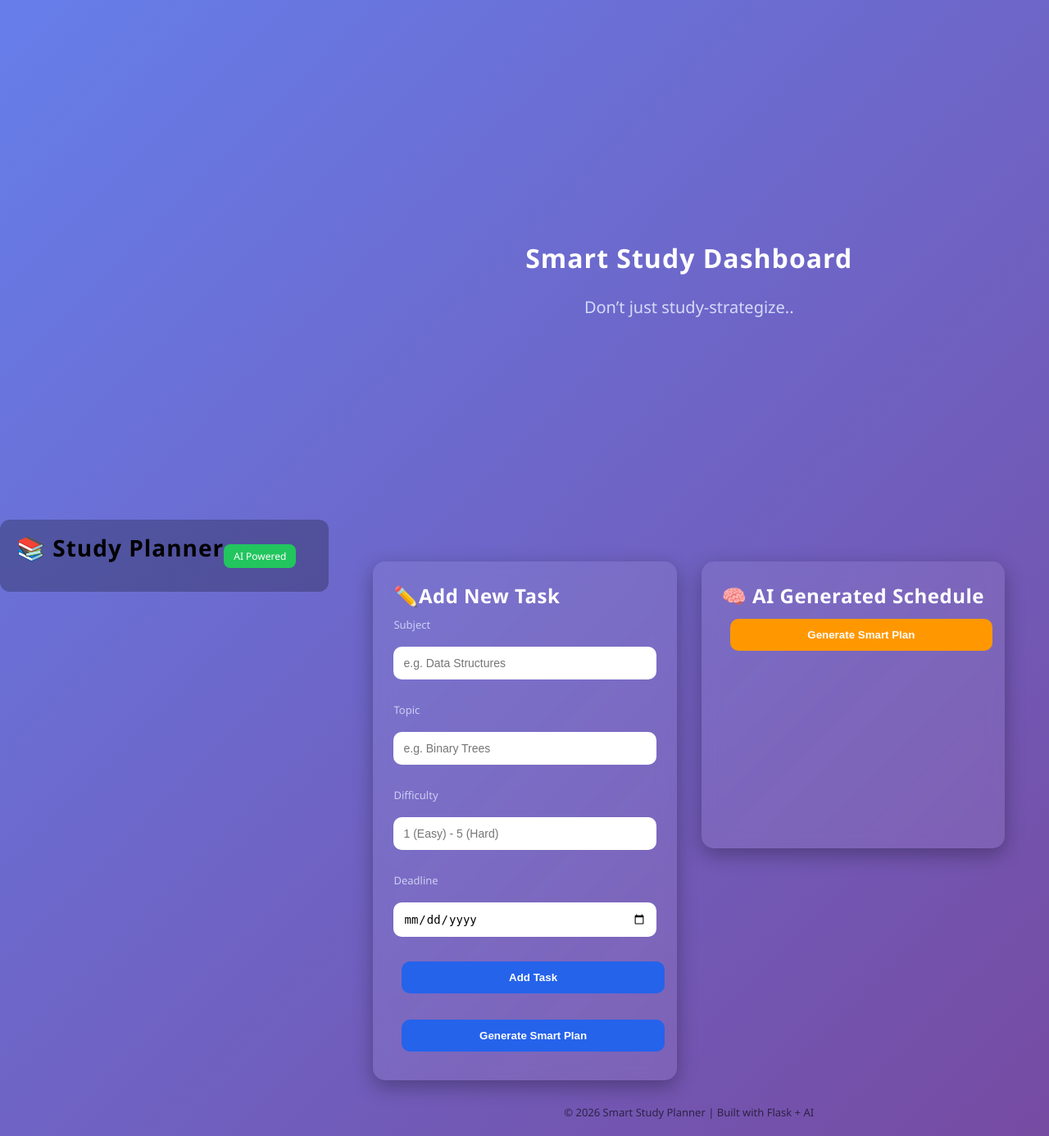
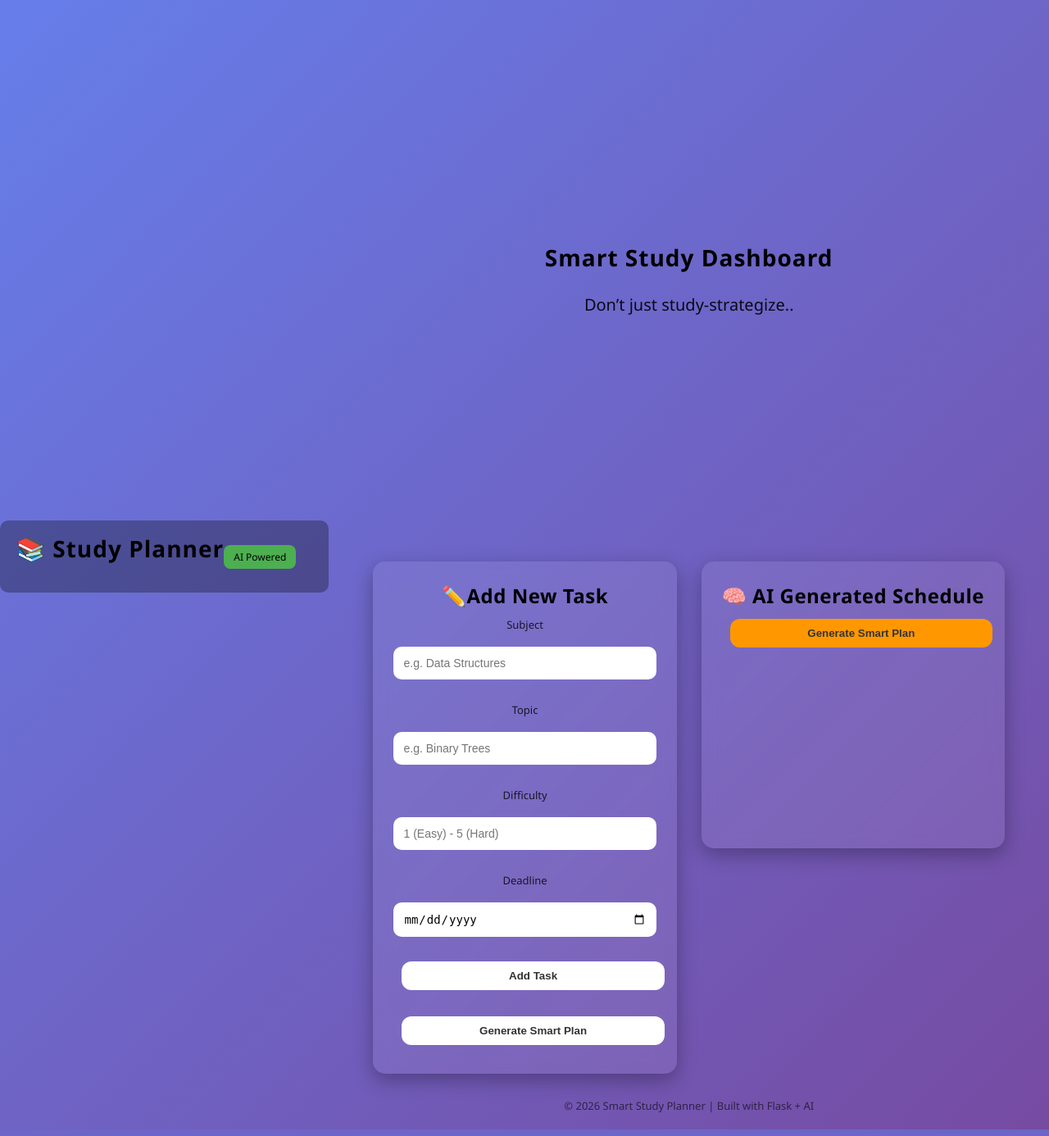
Before and after one commit to skashyap08/AI-based-study-planner, a Flask app: page / in a window 1280 px wide. Shown: the whole page at 82% size. Run offline with Flask 3, Linux system fonts and the light colour scheme.

Commit message:
updated files

```diff
--- a/static/style.css
+++ b/static/style.css
@@ -1,20 +1,7 @@
-:root {
-    --bg-gradient: linear-gradient(135deg, #667eea, #764ba2);
-    --card-bg: rgba(255, 255, 255, 0.1);
-    --text-primary: #ffffff;
-    --text-secondary: #e0e7ff;
-    --accent: #60a5fa;
-    --button-primary: #2563eb;
-    --button-hover: #1d4ed8;
-}
 body {
-    font-family: 'Segoe UI', sans-serif;
-    background: var(--bg-gradient);
-    min-height: 100vh;
-    margin: 0;
-    display: flex;
-    justify-content: center;
-    align-items: center;
+    font-family: Arial;
+    text-align: center;
+    background: #f5f5f5;
 }
 
 .form input {
@@ -48,14 +35,12 @@ body {
 .container {
     background: rgba(255, 255, 255, 0.15);
     backdrop-filter: blur(12px);
+    padding: 30px;
     border-radius: 20px;
     width: 400px;
     box-shadow: 0 8px 32px rgba(0,0,0,0.2);
     text-align: center;
     color: white;
-    max-width: 1100px;
-    margin: auto;
-    padding: 30px 20px;
 }
 
 /* Heading */
@@ -101,8 +86,8 @@ button {
 
 /* Button Hover */
 button:hover {
-    background: var(--button-hover);
-    transform: translateY(-2px);
+    background: #ffdd57;
+    transform: scale(1.05);
 }
 
 /* Task List */
@@ -113,13 +98,12 @@ button:hover {
 
 /* Task Item */
 #taskList li {
+    background: rgba(255,255,255,0.2);
     margin: 8px 0;
+    padding: 10px;
     border-radius: 10px;
     transition: 0.3s;
-    background: rgba(255,255,255,0.15);
-    padding: 12px;
-     color: var(--text-primary);
-    }
+}
 
 /* Hover Effect */
 #taskList li:hover {
@@ -139,10 +123,9 @@ button:hover {
     align-items: center;
     padding: 15px 40px;
     padding-left: 20px;
-    margin-bottom: 30px;
-    justify-content: space-between;
-    background: rgba(0,0,0,0.25);
-    border-radius: 12px;
+    background: rgba(0,0,0,0.3);
+    border-radius: 10px;
+    margin-bottom: 20px;
 }
 
 /* Study Planner Title */
@@ -150,17 +133,15 @@ button:hover {
     font-size: 26px;        /* bigger size */
     font-weight: 700;
     margin-left: 20px;      /* pushes slightly to right */
-    color: var(--text-primary);
 }
 
 /* Tag stays right */
 .navbar .tag {
     margin-left: auto;      /* pushes it to right corner */
+    background: #4CAF50;
     padding: 6px 12px;
     border-radius: 8px;
     font-size: 12px;
-    background: #22c55e;
-    color: white;
 }
 
 /* Header */
@@ -174,12 +155,12 @@ button:hover {
     height: 80vh;             /* adjust height */
     text-align: center;
 }
+
 .header p {
     font-size: 20px;
     font-weight: 500;
     opacity: 0.9;
     margin-top: 5px;
-    color: var(--text-secondary);
 }
 
 /* Labels */
@@ -208,8 +189,6 @@ button:hover {
 /* Main Heading */
 header h1 {
     font-weight: 700;   /* strong */
-    font-size: 32px;
-    color: var(--text-primary);
 }
 
 /* Section Headings */
@@ -221,8 +200,6 @@ header h1 {
 /* Labels (slightly lighter) */
 .form label {
     font-weight: 500;
-    color: var(--text-secondary);
-    font-size: 13px;
 }
 /* App Container - center everything nicely */
 .app-container {
@@ -247,7 +224,6 @@ header h1 {
     backdrop-filter: blur(10px);
     box-shadow: 0 8px 25px rgba(0,0,0,0.3);
     min-height: 350px; /* keeps symmetry */
-    color: var(--text-primary);
 }
 
 /* Form spacing */
@@ -260,22 +236,11 @@ header h1 {
 /* Inputs */
 .form input {
     padding: 12px;
-    border-radius: 10px;
-    border: none;
-    outline: none;
 }
 
 /* Button alignment */
 button {
     width: 100%;
-     padding: 12px;
-    border-radius: 10px;
-    border: none;
-    background: var(--button-primary);
-    color: white;
-    font-weight: 600;
-    cursor: pointer;
-    transition: 0.3s;
 }
 
 /* Task list spacing */
```
